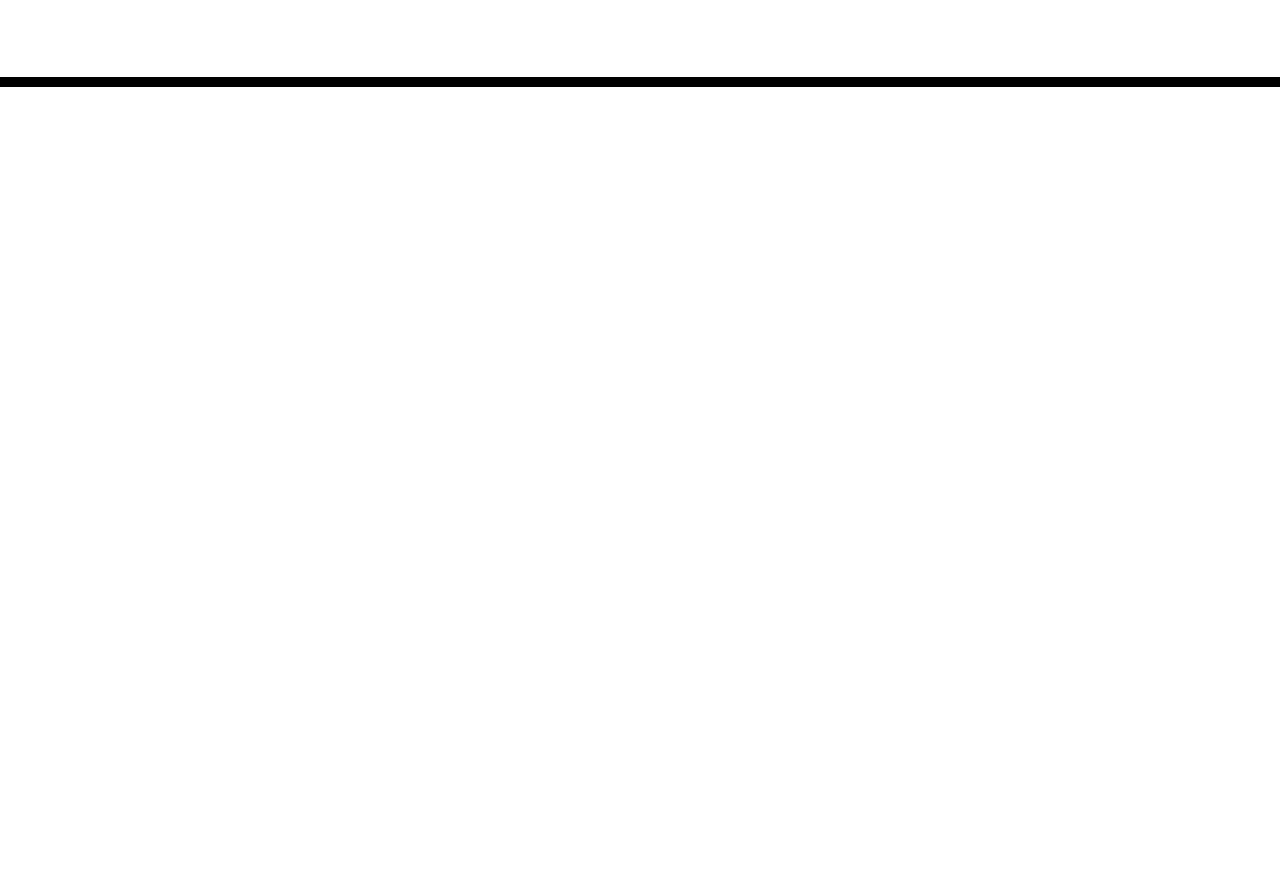
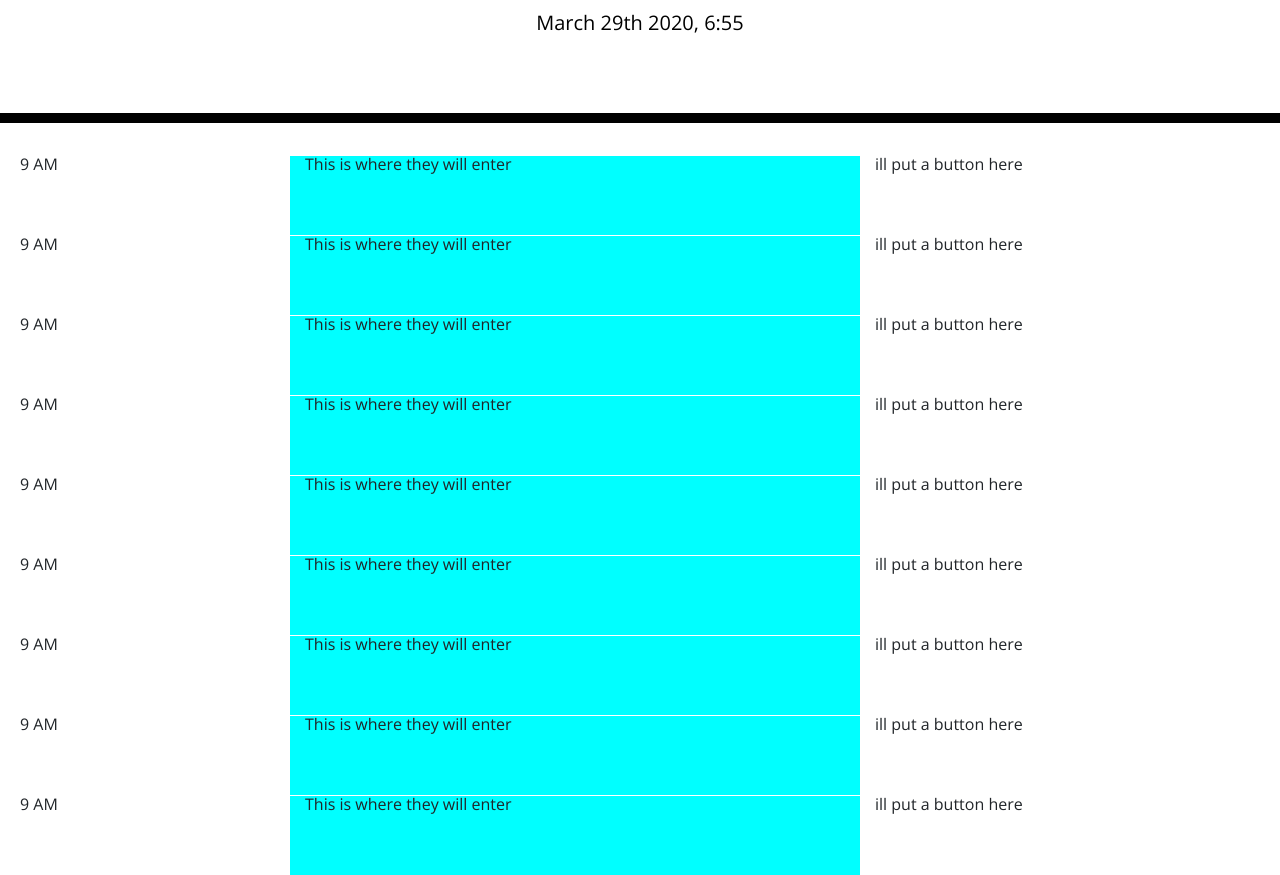
Before and after one commit to ErikDono/CalenderApp, a plain HTML site: page Develop/index.html in a window 1280 px wide. Shown: the part 181-1056 px from the top of the page. Before the commit the page ends 800 px from the top, so only its background shows below. Drawn offline with nearby package versions, Linux system fonts and the light colour scheme.

Commit message:
added date, added colums and rows

```diff
--- a/Develop/index.html
+++ b/Develop/index.html
@@ -10,6 +10,7 @@
     integrity="sha384-50oBUHEmvpQ+1lW4y57PTFmhCaXp0ML5d60M1M7uH2+nqUivzIebhndOJK28anvf" crossorigin="anonymous" />
   <link href="https://fonts.googleapis.com/css?family=Open+Sans&display=swap" rel="stylesheet" />
   <link rel="stylesheet" href="style.css" />
+  <script src="momentjs.js"></script>
   <title>Work Day Scheduler</title>
 </head>
 
@@ -18,15 +19,89 @@
     <h1 class="display-3">Work Day Scheduler</h1>
     <p class="lead">A simple calendar app for scheduling your work day</p>
     <p id="currentDay" class="lead"></p>
+    <script>
+      var now = moment().format('MMMM Do YYYY, h:mm');
+      var dateAndTime = document.getElementById('currentDay');
+      dateAndTime.innerHTML = now;
+    </script>
 
   </header>
-  <div class="container">
-    <!-- Timeblocks go here -->
+  <div class="container" style="margin-left: 5px;">
+    <div class='row'>
+      <div class='col-lg-3'>9 AM</div>
+      <div class='col-lg-6' style="background-color: aqua;">This is where they will enter</div>
+      <div class='col-lg-3'>ill put a button here</div>
+    </div>
+    <div class='row'>
+      <div class='col-lg-3'>9 AM</div>
+      <div class='col-lg-6' style="background-color: aqua;">This is where they will enter</div>
+      <div class='col-lg-3'>ill put a button here</div>
+    </div>
+    <div class='row'>
+      <div class='col-lg-3'>9 AM</div>
+      <div class='col-lg-6' style="background-color: aqua;">This is where they will enter</div>
+      <div class='col-lg-3'>ill put a button here</div>
+    </div>
+    <div class='row'>
+      <div class='col-lg-3'>9 AM</div>
+      <div class='col-lg-6' style="background-color: aqua;">This is where they will enter</div>
+      <div class='col-lg-3'>ill put a button here</div>
+    </div>
+    <div class='row'>
+      <div class='col-lg-3'>9 AM</div>
+      <div class='col-lg-6' style="background-color: aqua;">This is where they will enter</div>
+      <div class='col-lg-3'>ill put a button here</div>
+    </div>
+    <div class='row'>
+      <div class='col-lg-3'>9 AM</div>
+      <div class='col-lg-6' style="background-color: aqua;">This is where they will enter</div>
+      <div class='col-lg-3'>ill put a button here</div>
+    </div>
+    <div class='row'>
+      <div class='col-lg-3'>9 AM</div>
+      <div class='col-lg-6' style="background-color: aqua;">This is where they will enter</div>
+      <div class='col-lg-3'>ill put a button here</div>
+    </div>
+    <div class='row'>
+      <div class='col-lg-3'>9 AM</div>
+      <div class='col-lg-6' style="background-color: aqua;">This is where they will enter</div>
+      <div class='col-lg-3'>ill put a button here</div>
+    </div>
+    <div class='row'>
+      <div class='col-lg-3'>9 AM</div>
+      <div class='col-lg-6' style="background-color: aqua;">This is where they will enter</div>
+      <div class='col-lg-3'>ill put a button here</div>
+    </div>
+
+
+
+
+
+    <!--
+
+      this is going to be a text and submit button with a value of 9
+      this is going to be a text and submit button with a value of 10
+      this is going to be a text and submit button with a value of 11
+      this is going to be a text and submit button with a value of 12
+      this is going to be a text and submit button with a value of 1
+      this is going to be a text and submit button with a value of 2
+      this is going to be a text and submit button with a value of 3
+      this is going to be a text and submit button with a value of 4
+      this is going to be a text and submit button with a value of 5
+
+     -->
   </div>
 
+
+  <script>
+//  if value is >current time h , replace the div with this already happened, and style gray.
+// if value is
+
+
+  </script>
   <script src="https://code.jquery.com/jquery-3.4.1.min.js"></script>
   <script src="https://cdnjs.cloudflare.com/ajax/libs/moment.js/2.24.0/moment.min.js"></script>
-  <script src="momentjs.js"></script>
+
 </body>
 
 </html>
```
Also changed, not shown: 1 other file.
